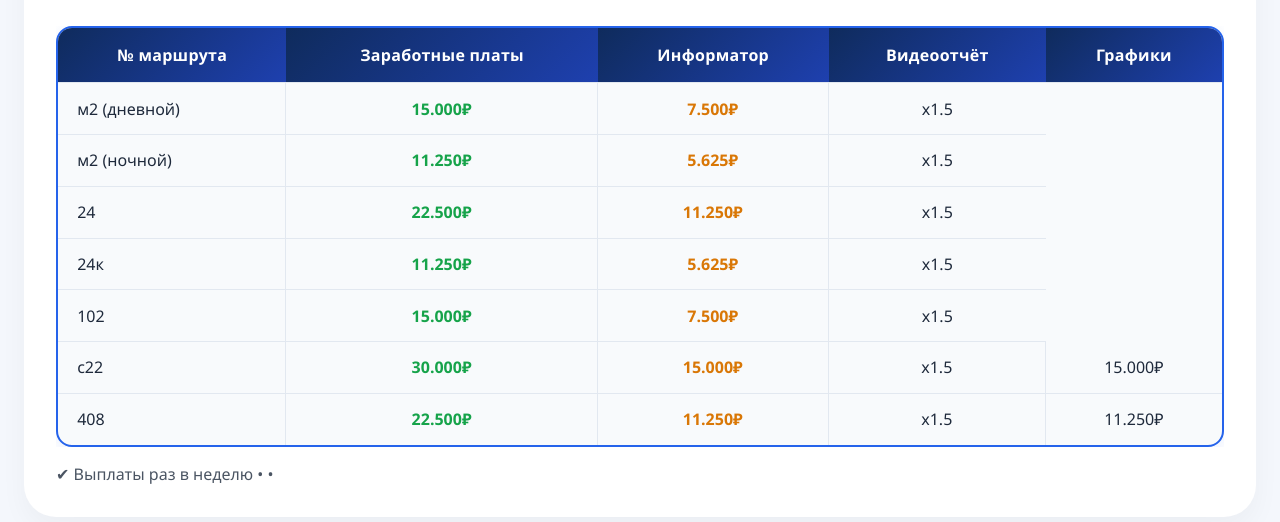
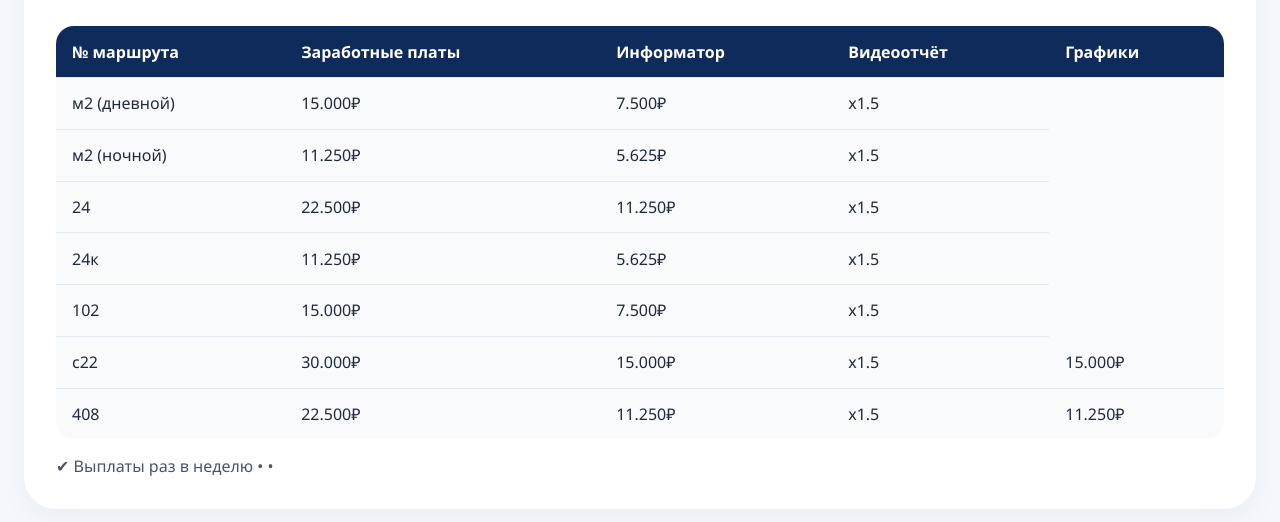
Before and after one commit to Pirat-Piratych/-, a plain HTML site: page Заработные платы.html in a window 1280 px wide. Shown: the part 202-724 px from the top of the page. Drawn offline with Linux system fonts and the light colour scheme; no server answers.

Commit message:
Add files via upload

```diff
--- a/Общие стили.css
+++ b/Общие стили.css
@@ -399,62 +399,3 @@ tr:last-child td {
     font-size: 1.4rem;
   }
 }
-/* Стили для таблицы зарплат */
-.page table {
-  border-collapse: separate;
-  border-spacing: 0;
-  border: 2px solid #2563eb;
-  border-radius: 16px;
-  overflow: hidden;
-  box-shadow: 0 4px 16px rgba(37, 99, 235, 0.1);
-}
-
-.page th {
-  background: linear-gradient(135deg, #0f2b5c, #1e40af);
-  color: white;
-  font-weight: 600;
-  padding: 1rem 1.2rem;
-  text-align: center;
-  letter-spacing: 0.3px;
-}
-
-.page td {
-  text-align: center;
-  padding: 0.9rem 1.2rem;
-  border-right: 1px solid #e2e8f0;
-}
-
-.page td:last-child {
-  border-right: none;
-}
-
-.page tbody tr {
-  transition: background 0.2s;
-}
-
-.page tbody tr:hover {
-  background: #eef2ff;
-}
-
-.page tbody tr:nth-child(even) {
-  background: #f8fafc;
-}
-
-.page tbody tr:nth-child(even):hover {
-  background: #eef2ff;
-}
-
-.page tbody td:first-child {
-  text-align: left;
-  font-weight: 500;
-}
-
-.page tbody td:nth-child(2) {
-  font-weight: 700;
-  color: #16a34a;
-}
-
-.page tbody td:nth-child(3) {
-  color: #d97706;
-  font-weight: 600;
-}
```
Also changed, not shown: admin.html (+0 -1 lines).
